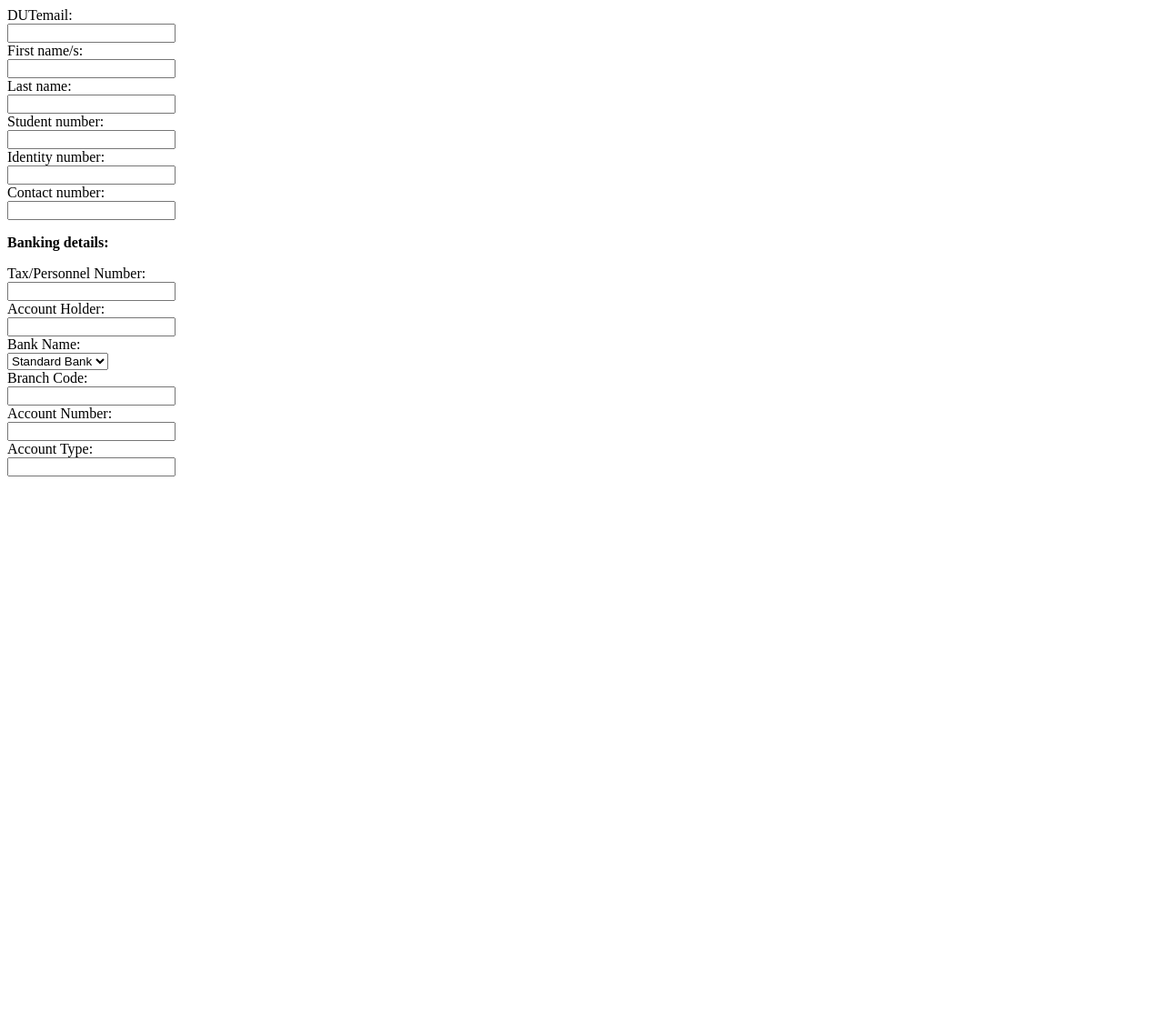
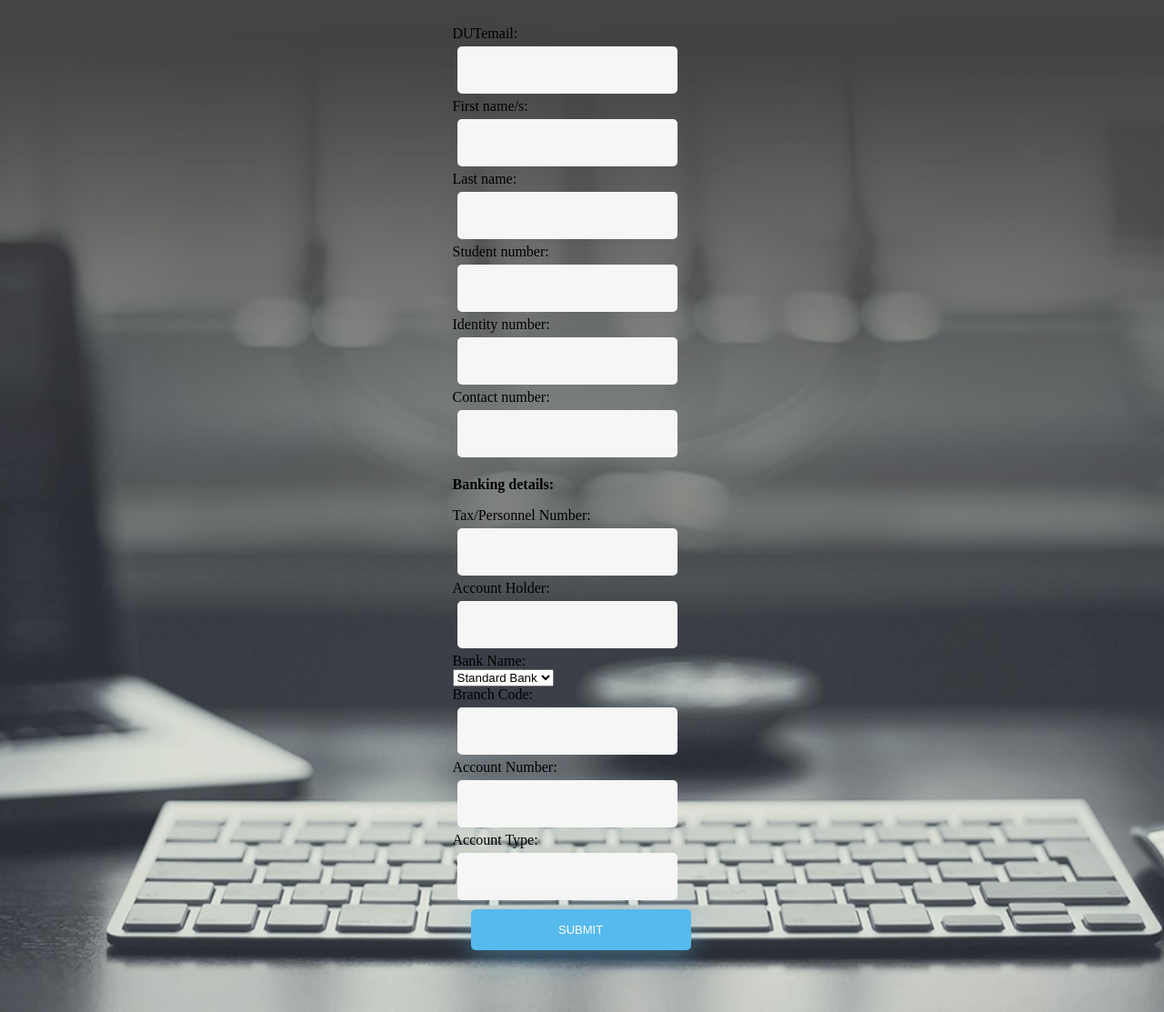
Before and after one commit to Coders-123/CodersNextDoor, a Flask app: page /application in a window 1280 px wide. Shown: the whole page at 91% size. Before the commit the page ends 524 px from the top, so only its background shows below. Run offline with Flask 2, Linux system fonts and the light colour scheme.

Commit message:
Add files via upload

```diff
--- a/CodersNextDoor10_3_v2/static/css/main.css
+++ b/CodersNextDoor10_3_v2/static/css/main.css
@@ -1,12 +1,13 @@
 @import url('https://fonts.googleapis.com/css?family=Poppins');
 
-html {
-  background-color: #56baed;
-}
-
-body {
-  font-family: "Poppins", sans-serif;
-  height: 100vh;
+html,body{
+  display: grid;
+  height: 100%;
+  width: 100%;
+  place-items: center;
+  background: url('pic.jpg') no-repeat;
+  background-size: cover;
+  background-position: center;
 }
 
 a {
--- a/CodersNextDoor10_3_v2/templates/signup.html
+++ b/CodersNextDoor10_3_v2/templates/signup.html
@@ -4,6 +4,7 @@
 	<title>Coders Next Door Register</title>
 	<link rel="stylesheet" href="{{ url_for('static', filename = 'css/main.css') }}">
 </head>
+
 <body>
 <div class="wrapper fadeInDown">
   <div id="formContent">
--- a/CodersNextDoor10_3_v2/templates/tutapplication.html
+++ b/CodersNextDoor10_3_v2/templates/tutapplication.html
@@ -1,10 +1,13 @@
+<!DOCTYPE html>
 <html>
 <head>
-<title>Application Page</title>
+  <title>Application Page</title>
+  <link rel="stylesheet" href="{{ url_for('static', filename = 'css/main.css') }}">
+</head>
 
-</head>
 <body>
-   <form>
+   <form class="wrapper fadeInDown">
+    <div class="fadeIn second">
       <label for="DUTemail">DUTemail:</label><br>
       <input type="text" id="DUT-email" name="DUTemail"><br>
 
@@ -22,8 +25,10 @@
 
       <label for="Contact">Contact number:</label><br>
       <input type="text" id="Contact" name="Contact"><br>
-  <p><b> Banking details: </b></p>
-  <div>
+
+    <div class="fadeIn third">
+      <p><b> Banking details: </b></p>
+
       <label for="tax-number">Tax/Personnel Number:</label><br>
       <input type="text" id="tax-number" name="tax_number"><br>
 
@@ -53,7 +58,8 @@
       <label for="account-type">Account Type:</label><br>
       <input type="text" id="account-type" name="account_type"><br>
   </div>
-
+  <input type="submit" class="fadeIn fourth">
+</div>
   </form>
 
 </body>
```
